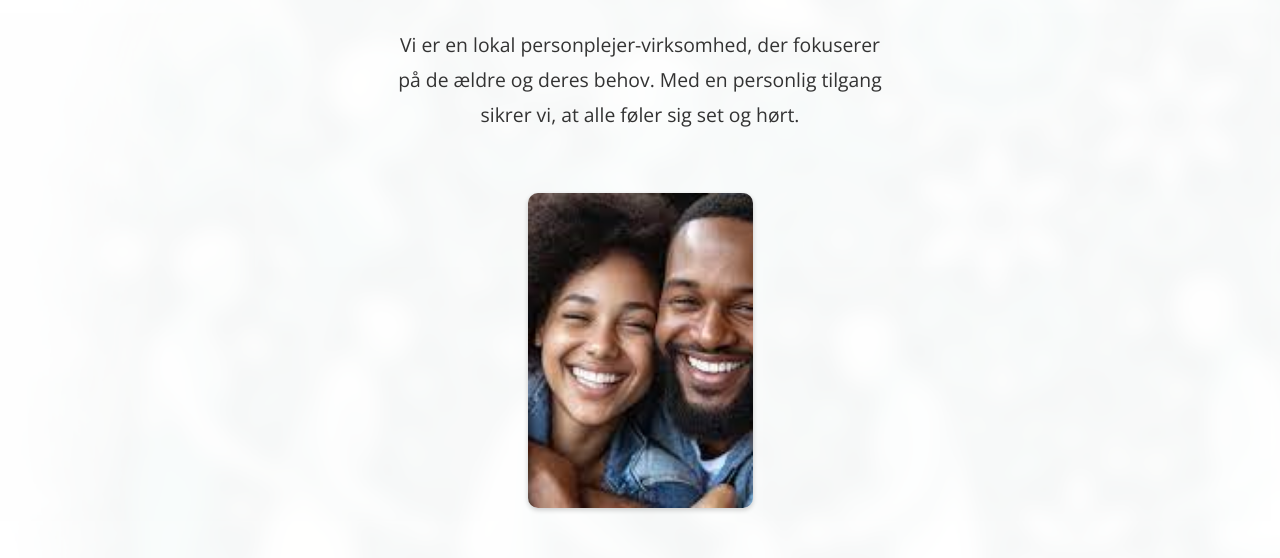
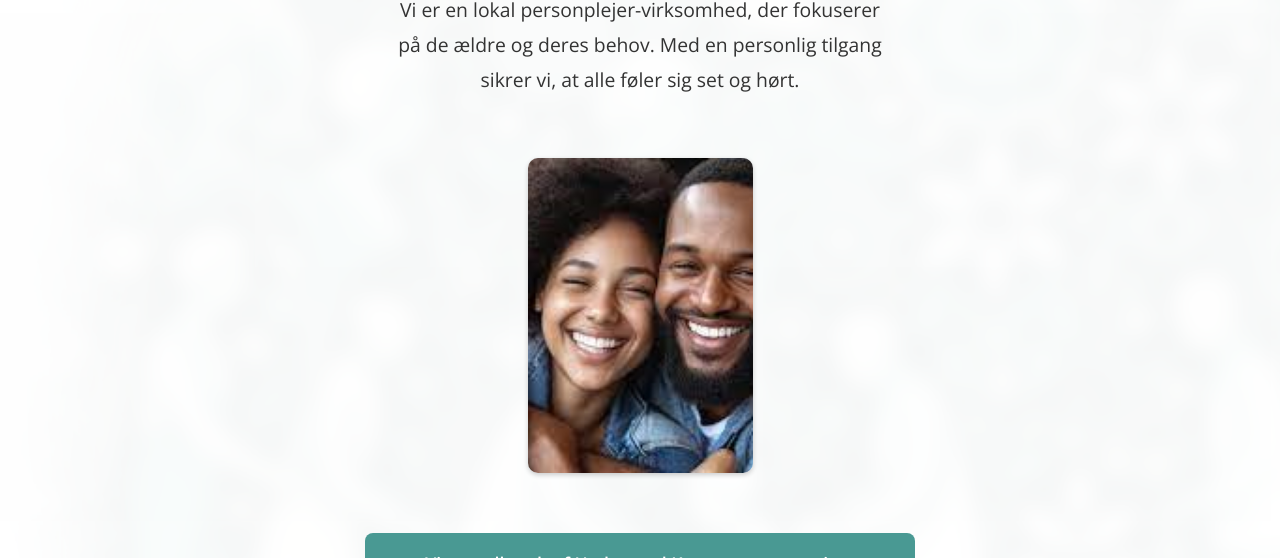
Before and after one commit to NlCOLAJ/etikpleje, a plain HTML site: page index.html in a window 1280 px wide. Shown: the part 242-800 px from the top of the page. Drawn offline with nearby package versions, Linux system fonts and the light colour scheme.

Commit message:
Update style.css

```diff
--- a/style.css
+++ b/style.css
@@ -88,7 +88,7 @@ header a:hover {
 
 .section {
     width: 100%;
-    padding: 60px 0;
+    padding: 25px 0;
     background: rgba(255, 255, 255, 0.5);
 }
 
```
